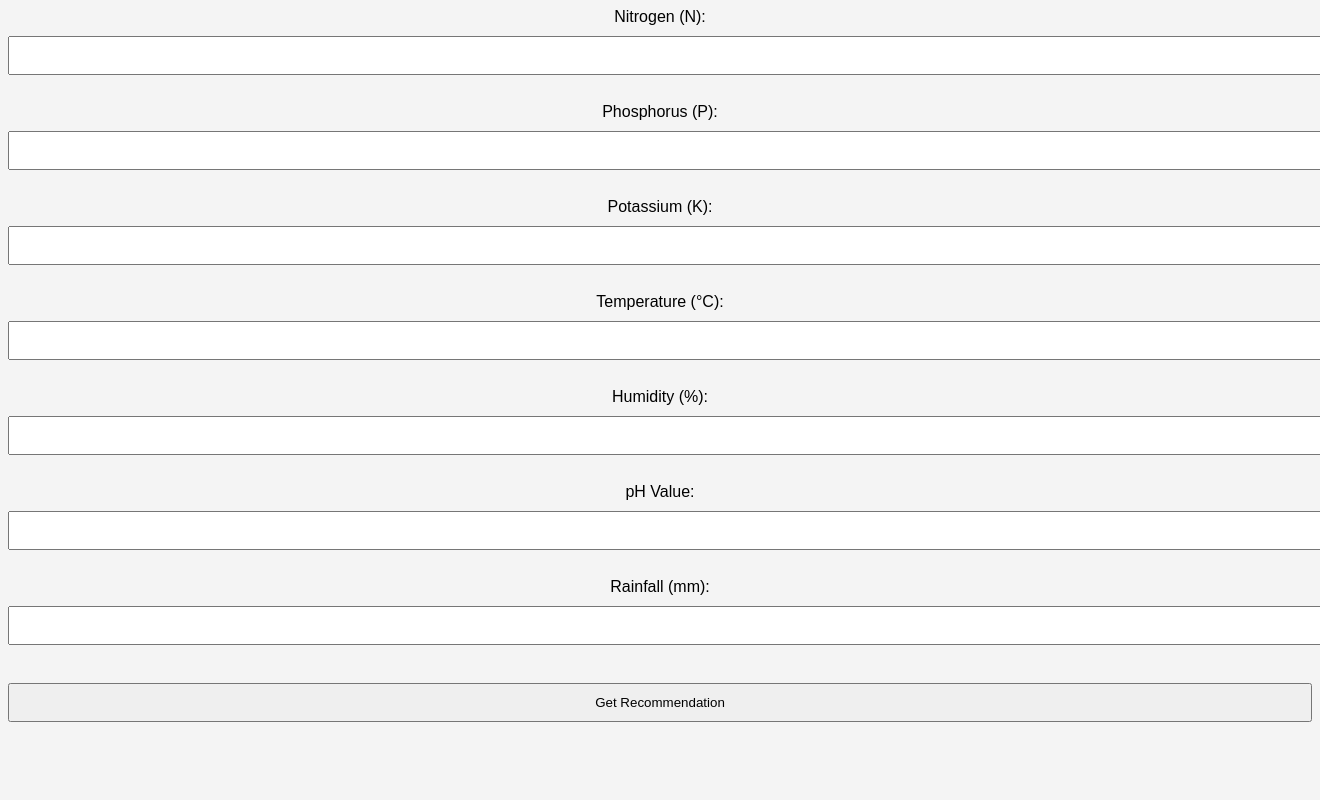
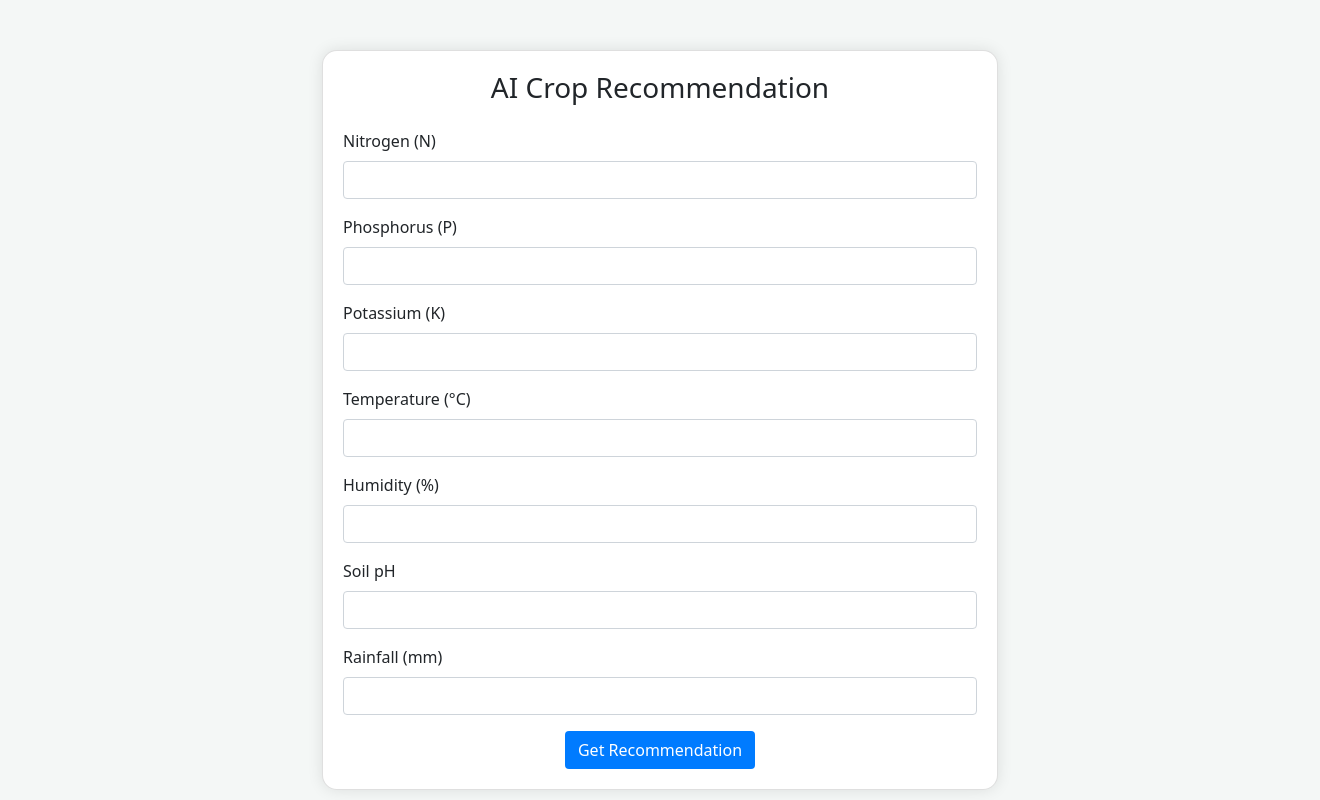
Before and after one commit to Amit-Chandra/AI-Powered-Crop-Recommendation-System, a Flask app: page / in a window 1320 px wide; the page is wider, and only the part inside the window is pictured. Run offline with Flask 3, Linux system fonts and the light colour scheme; parts of the project's set-up code (start-up, migrations or seed data) failed here and were passed over.

Commit message:
Enhanced UI

```diff
--- a/templates/index.html
+++ b/templates/index.html
@@ -3,33 +3,133 @@
 <head>
     <meta charset="UTF-8">
     <meta name="viewport" content="width=device-width, initial-scale=1.0">
-    <title>Crop Recommendation</title>
-    <link rel="stylesheet" href="{{ url_for('static', filename='styles.css') }}">
+    <title>AI Crop Recommendation</title>
+    <link href="https://cdn.jsdelivr.net/npm/bootstrap@5.1.0/dist/css/bootstrap.min.css" rel="stylesheet">
+    <link href="https://cdnjs.cloudflare.com/ajax/libs/font-awesome/5.15.4/css/all.min.css" rel="stylesheet">
+    <style>
+        body {
+            background-color: #f4f7f6;
+        }
+        .container {
+            max-width: 700px;
+            margin-top: 50px;
+        }
+        .card {
+            border-radius: 15px;
+            padding: 20px;
+            background: #ffffff;
+            box-shadow: 0 0 15px rgba(0, 0, 0, 0.1);
+        }
+        .loading {
+            display: none;
+            text-align: center;
+        }
+        .btn-submit {
+            background-color: #007bff;
+            color: white;
+        }
+        .btn-submit:hover {
+            background-color: #0056b3;
+        }
+    </style>
 </head>
 <body>
-    <form action="/predict" method="POST">
-        <label for="N">Nitrogen (N):</label>
-        <input type="number" id="N" name="N" required><br><br>
 
-        <label for="P">Phosphorus (P):</label>
-        <input type="number" id="P" name="P" required><br><br>
+<div class="container">
+    <div class="card">
+        <h3 class="card-title text-center mb-4">AI Crop Recommendation</h3>
+        <form id="cropForm" method="POST" action="/predict">
 
-        <label for="K">Potassium (K):</label>
-        <input type="number" id="K" name="K" required><br><br>
+            <!-- <div class="mb-3">
+                <label for="N" class="form-label">Nitrogen (N)</label>
+                <input type="number" class="form-control" id="N" name="N" required>
+            </div>
 
-        <label for="temperature">Temperature (°C):</label>
-        <input type="number" id="temperature" name="temperature" step="0.1" required><br><br>
+            <div class="mb-3">
+                <label for="P" class="form-label">Phosphorus (P)</label>
+                <input type="number" class="form-control" id="P" name="P" required>
+            </div>
 
-        <label for="humidity">Humidity (%):</label>
-        <input type="number" id="humidity" name="humidity" step="0.1" required><br><br>
+            <div class="mb-3">
+                <label for="K" class="form-label">Potassium (K)</label>
+                <input type="number" class="form-control" id="K" name="K" required>
+            </div>
 
-        <label for="ph">pH Value:</label>
-        <input type="number" id="ph" name="ph" step="0.1" required><br><br>
+            <div class="mb-3">
+                <label for="temperature" class="form-label">Temperature (°C)</label>
+                <input type="number" class="form-control" id="temperature" name="temperature" required>
+            </div>
 
-        <label for="rainfall">Rainfall (mm):</label>
-        <input type="number" id="rainfall" name="rainfall" required><br><br>
+            <div class="mb-3">
+                <label for="humidity" class="form-label">Humidity (%)</label>
+                <input type="number" class="form-control" id="humidity" name="humidity" required>
+            </div>
 
-        <input type="submit" value="Get Recommendation">
-    </form>
+            <div class="mb-3">
+                <label for="ph" class="form-label">Soil pH</label>
+                <input type="number" class="form-control" id="ph" name="ph" required>
+            </div>
+
+            <div class="mb-3">
+                <label for="rainfall" class="form-label">Rainfall (mm)</label>
+                <input type="number" class="form-control" id="rainfall" name="rainfall" required>
+            </div> -->
+
+
+            <div class="mb-3">
+                <label for="N" class="form-label">Nitrogen (N)</label>
+                <input type="number" class="form-control" id="N" name="N" step="any" required>
+            </div>
+            <div class="mb-3">
+                <label for="P" class="form-label">Phosphorus (P)</label>
+                <input type="number" class="form-control" id="P" name="P" step="any" required>
+            </div>
+            <div class="mb-3">
+                <label for="K" class="form-label">Potassium (K)</label>
+                <input type="number" class="form-control" id="K" name="K" step="any" required>
+            </div>
+            <div class="mb-3">
+                <label for="temperature" class="form-label">Temperature (°C)</label>
+                <input type="number" class="form-control" id="temperature" name="temperature" step="any" required>
+            </div>
+            <div class="mb-3">
+                <label for="humidity" class="form-label">Humidity (%)</label>
+                <input type="number" class="form-control" id="humidity" name="humidity" step="any" required>
+            </div>
+            <div class="mb-3">
+                <label for="ph" class="form-label">Soil pH</label>
+                <input type="number" class="form-control" id="ph" name="ph" step="any" required>
+            </div>
+            <div class="mb-3">
+                <label for="rainfall" class="form-label">Rainfall (mm)</label>
+                <input type="number" class="form-control" id="rainfall" name="rainfall" step="any" required>
+            </div>
+
+            <div class="d-flex justify-content-center">
+                <button type="submit" class="btn btn-submit">Get Recommendation</button>
+            </div>
+        </form>
+
+
+
+
+        <!-- Loading spinner -->
+        <div class="loading">
+            <img src="https://i.gifer.com/YCZH.gif" alt="Loading..." width="100">
+        </div>
+    </div>
+</div>
+
+<script>
+    // Show loading spinner on form submission
+    const form = document.getElementById('cropForm');
+    const loading = document.querySelector('.loading');
+
+    form.addEventListener('submit', function(e) {
+        loading.style.display = 'block'; // Show loading spinner
+    });
+</script>
+
+<script src="https://cdn.jsdelivr.net/npm/bootstrap@5.1.0/dist/js/bootstrap.bundle.min.js"></script>
 </body>
 </html>
```
Also changed, not shown: templates/result.html (+54 -1 lines), crop_recommendation.db.
